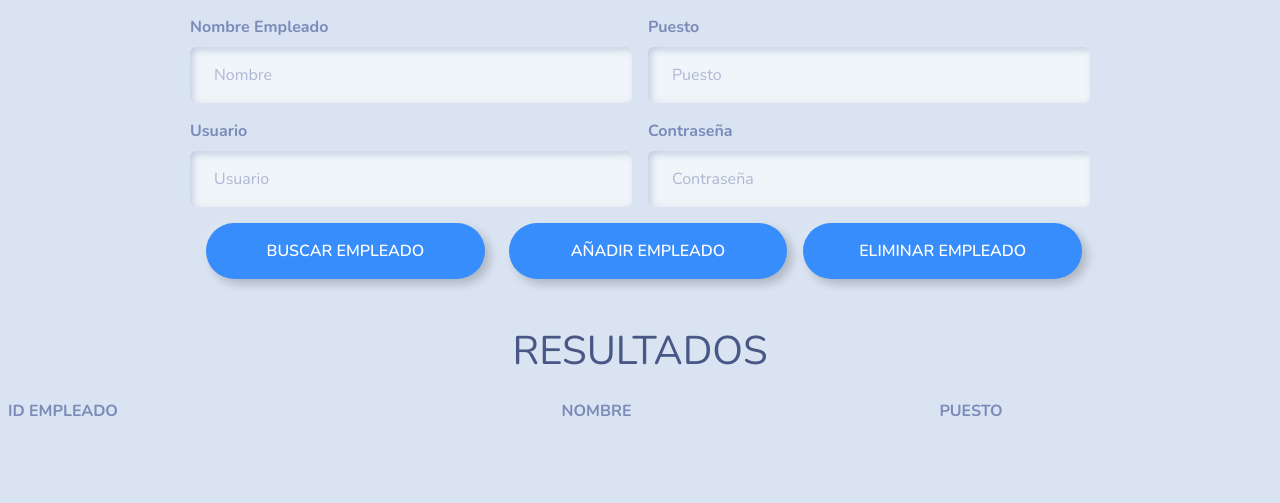
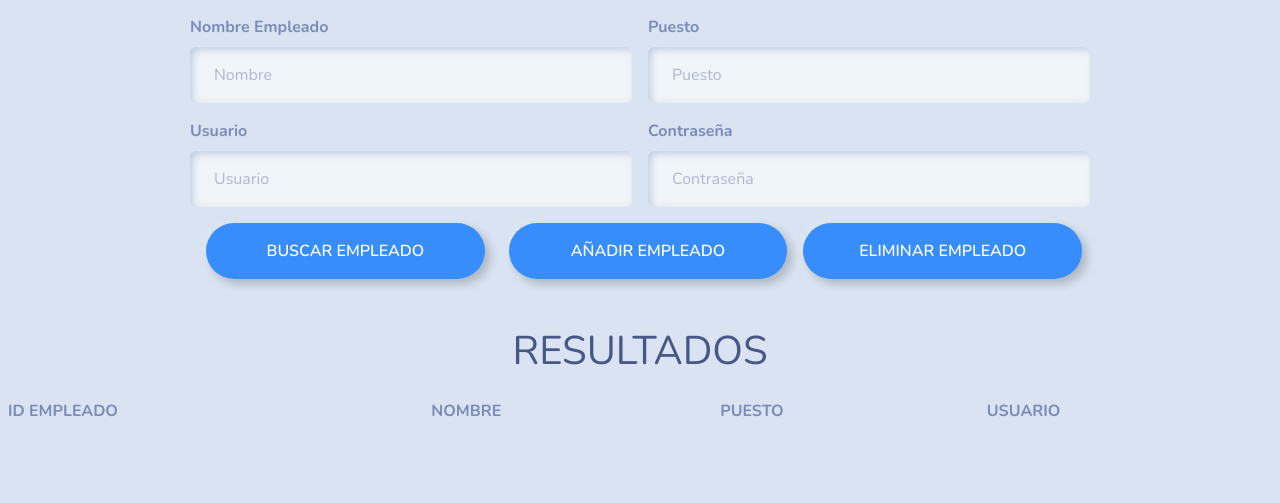
Before and after one commit to estebansaavedrahoyos/SistemaFichajes, a FastAPI app: page /empleados in a window 1280 px wide. Shown: the part 153-656 px from the top of the page. Run offline with FastAPI, Linux system fonts and the light colour scheme; data that the repository does not hold is empty; some libraries are stand-ins or nearby versions.

Commit message:
Anade usuario a tabla de empleados

```diff
--- a/app/templates/empleados.html
+++ b/app/templates/empleados.html
@@ -54,6 +54,7 @@
       <th scope="col">ID EMPLEADO</th>
       <th scope="col">NOMBRE </th>
       <th scope="col">PUESTO</th>
+      <th scope="col">USUARIO</th>
     </tr>
   </thead>
   <tbody>
@@ -62,6 +63,7 @@
       <td>{{empleado.id}}</td>
       <td>{{empleado.nombre|title}}</td>
       <td>{{empleado.nombre_puesto|title}}</td>
+      <td>{% if empleado.usuario %}{{empleado.usuario.usuario}}{% else %}Sin usuario{% endif %}</td>
 
     </tr>
     {%endfor%}
```
